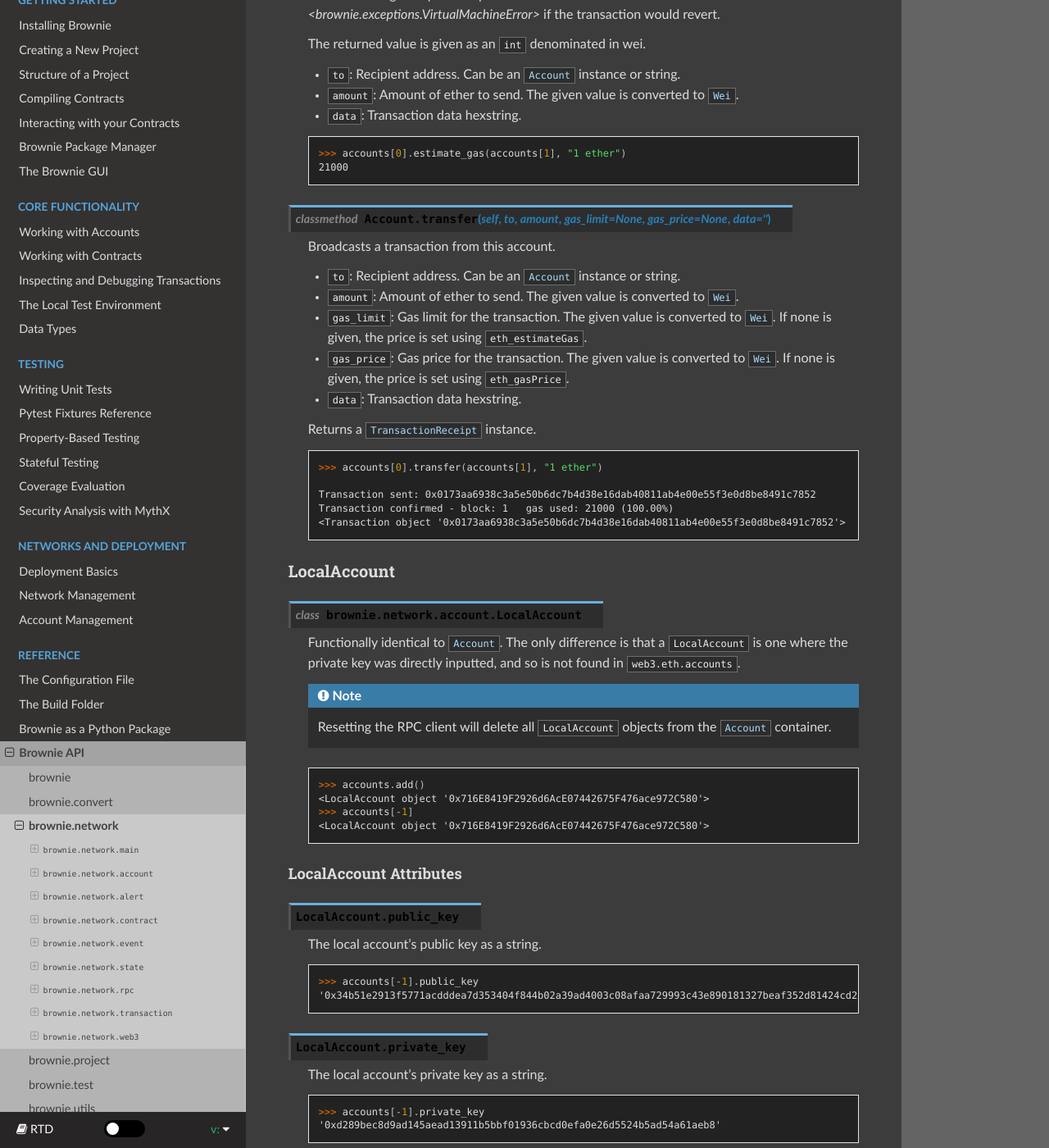
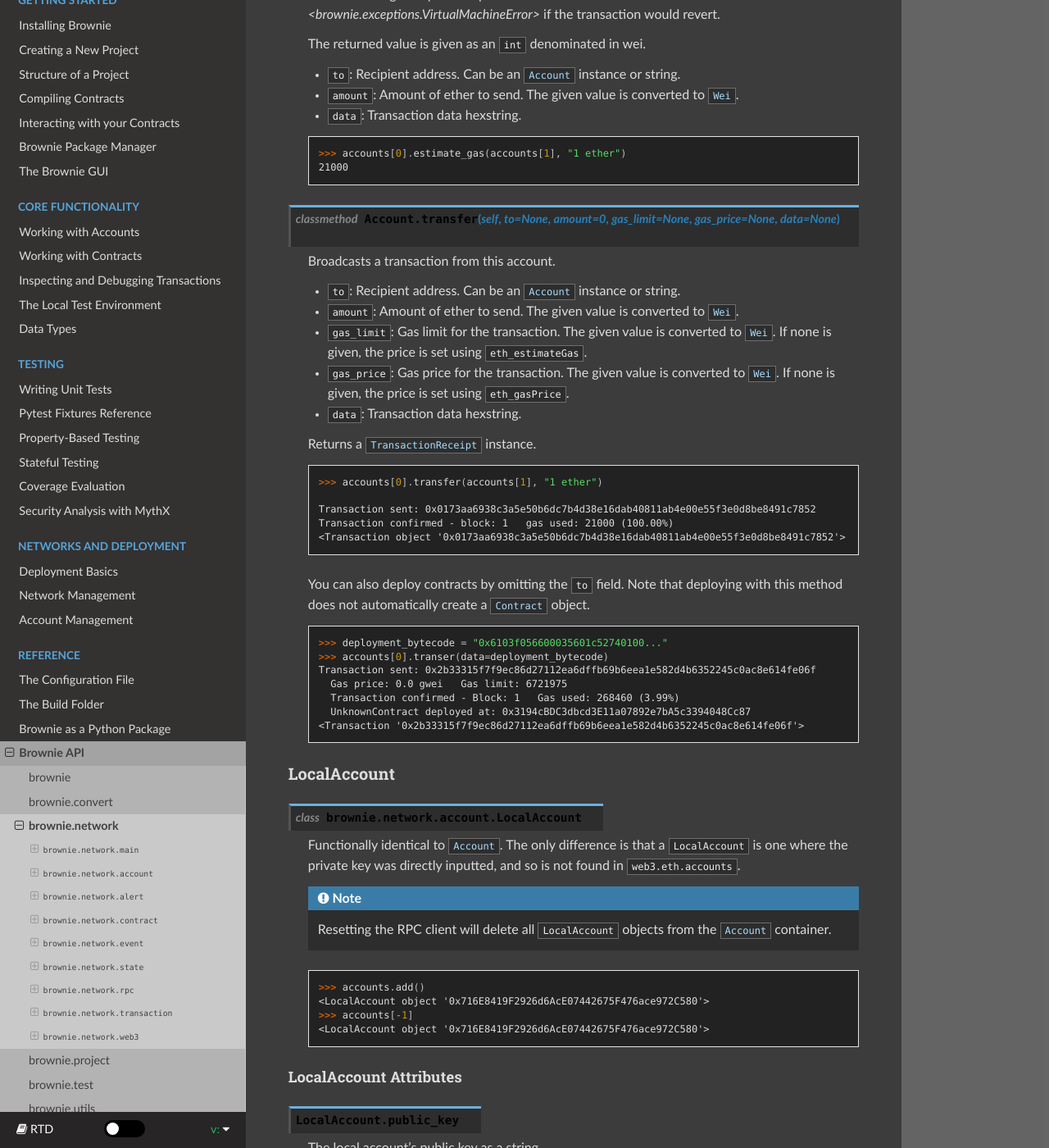
Before and after one commit to eth-brownie/brownie, a Sphinx documentation site: the page built from docs/api-network.rst, in a window 1280 px wide and 1400 px high, scrolled down 5712 px. Shown: the whole window at 82% size. Built offline with Sphinx 7.4.7 and the Read the Docs theme 2.0.0, drawn with Linux system fonts in a browser that asks for light colours.

Commit message:
docs: add instructions for deployment via account.transfer

```diff
--- a/docs/api-network.rst
+++ b/docs/api-network.rst
@@ -293,7 +293,7 @@
         >>> accounts[0].estimate_gas(accounts[1], "1 ether")
         21000
 
-.. py:classmethod:: Account.transfer(self, to, amount, gas_limit=None, gas_price=None, data="")
+.. py:classmethod:: Account.transfer(self, to=None, amount=0, gas_limit=None, gas_price=None, data=None)
 
     Broadcasts a transaction from this account.
 
@@ -312,6 +312,18 @@
         Transaction sent: 0x0173aa6938c3a5e50b6dc7b4d38e16dab40811ab4e00e55f3e0d8be8491c7852
         Transaction confirmed - block: 1   gas used: 21000 (100.00%)
         <Transaction object '0x0173aa6938c3a5e50b6dc7b4d38e16dab40811ab4e00e55f3e0d8be8491c7852'>
+
+    You can also deploy contracts by omitting the ``to`` field. Note that deploying with this method does not automatically create a :func:`Contract <brownie.network.contract.Contract>` object.
+
+    .. code-block:: python
+
+        >>> deployment_bytecode = "0x6103f056600035601c52740100..."
+        >>> accounts[0].transer(data=deployment_bytecode)
+        Transaction sent: 0x2b33315f7f9ec86d27112ea6dffb69b6eea1e582d4b6352245c0ac8e614fe06f
+          Gas price: 0.0 gwei   Gas limit: 6721975
+          Transaction confirmed - Block: 1   Gas used: 268460 (3.99%)
+          UnknownContract deployed at: 0x3194cBDC3dbcd3E11a07892e7bA5c3394048Cc87
+        <Transaction '0x2b33315f7f9ec86d27112ea6dffb69b6eea1e582d4b6352245c0ac8e614fe06f'>
 
 LocalAccount
 ------------
```
